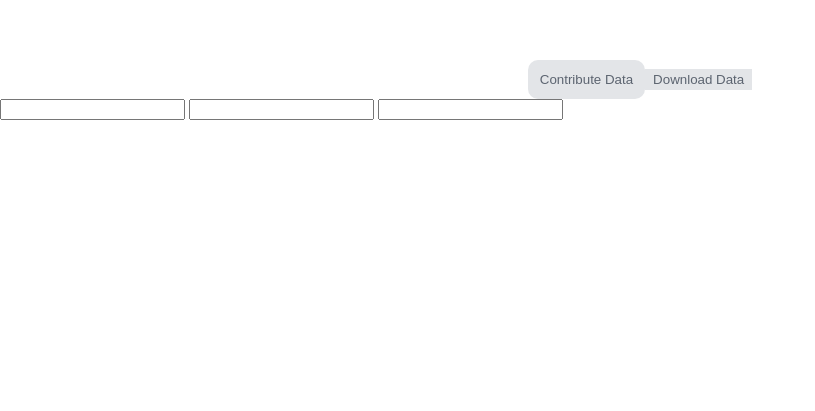
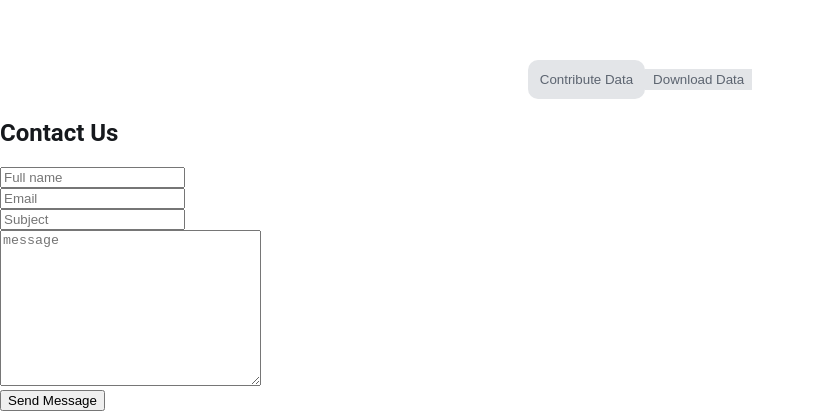
Before and after one commit to adityabilawar/ClimateChangeMapWebsite, a website built with webpack: page src/index.html in a window 1280 px wide. Shown: the part 835-1246 px from the top of the page, without its empty margins (0-815 px from the left). Before the commit the page ends 955 px from the top, so only its background shows below. Built offline with nearby package versions, Linux system fonts and the light colour scheme; files whose address does not match are found by name.

Commit message:
did the form (still have to do the nodemailr part)

```diff
--- a/package.json
+++ b/package.json
@@ -23,12 +23,15 @@
   "dependencies": {
     "@googlemaps/js-api-loader": "^1.11.4",
     "axios": "^0.21.1",
-    "geocoder": "^0.2.3"
+    "express": "^4.17.1",
+    "geocoder": "^0.2.3",
+    "nodemailer": "^6.6.2"
   },
   "devDependencies": {
     "css-loader": "^5.2.6",
     "dotenv": "^10.0.0",
     "html-webpack-plugin": "^5.3.1",
+    "nodemon": "^2.0.7",
     "style-loader": "^2.0.0",
     "webpack": "^5.38.1",
     "webpack-cli": "^4.7.0",
--- a/src/index.html
+++ b/src/index.html
@@ -17,9 +17,14 @@
   </div>
 
   <div id="contact-us">
-    <input type="text" id="name">
-    <input type="text" id="email">
-    <input type="text" id="message">
+     <form class="contact-form">
+        <h2>Contact Us</h2>
+        <input type="text" id="name" placeholder="Full name"></br>
+        <input type="email" id="email" placeholder="Email"></br>
+        <input type="test" id="subject" placeholder="Subject"></br>
+        <textarea id="message" placeholder="message" cols="30" rows="10"></textarea></br>
+        <input type="submit" class="submit" value="Send Message">
+     </form>
   </div>
 </body>
 
```
Also changed, not shown: 1 other file.
